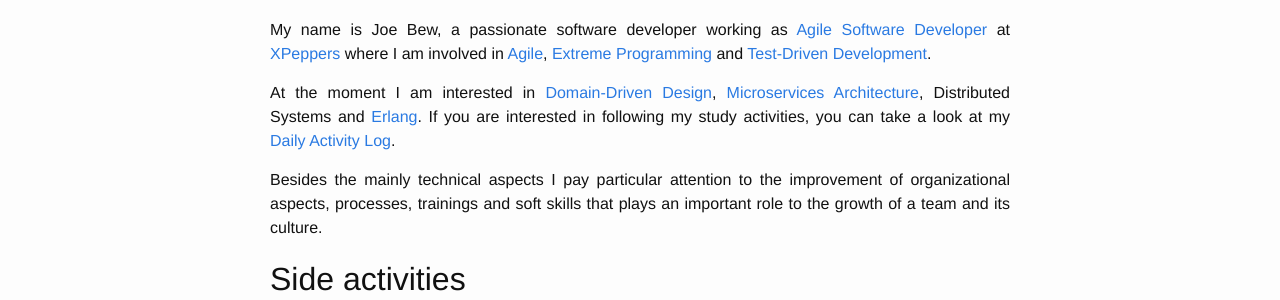
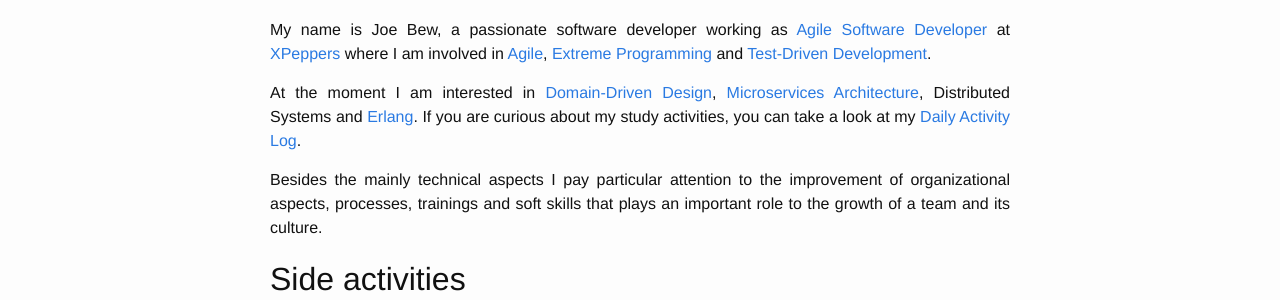
Before and after one commit to joebew42/joebew42.github.io, a Jekyll site: the page built from about.md, in a window 1280 px wide. Shown: the part 185-485 px from the top of the page. Built offline with Jekyll 4.4.1, drawn with Linux system fonts in a browser that asks for light colours.

Commit message:
remove a word repetition

```diff
--- a/about.md
+++ b/about.md
@@ -8,7 +8,7 @@
 
 My name is Joe Bew, a passionate software developer working as [Agile Software Developer](https://en.wikipedia.org/wiki/Agile_software_development) at [XPeppers](http://www.xpeppers.com/) where I am involved in [Agile](http://agilemanifesto.org/), [Extreme Programming](https://en.wikipedia.org/wiki/Extreme_programming) and [Test-Driven Development](https://en.wikipedia.org/wiki/Test-driven_development).
 
-At the moment I am interested in [Domain-Driven Design](https://en.wikipedia.org/wiki/Domain-driven_design), [Microservices Architecture](https://martinfowler.com/articles/microservices.html), Distributed Systems and [Erlang](https://www.erlang.org/). If you are interested in following my study activities, you can take a look at my [Daily Activity Log](http://joebew42.github.io/events.xml).
+At the moment I am interested in [Domain-Driven Design](https://en.wikipedia.org/wiki/Domain-driven_design), [Microservices Architecture](https://martinfowler.com/articles/microservices.html), Distributed Systems and [Erlang](https://www.erlang.org/). If you are curious about my study activities, you can take a look at my [Daily Activity Log](http://joebew42.github.io/events.xml).
 
 Besides the mainly technical aspects I pay particular attention to the improvement of organizational aspects, processes, trainings and soft skills that plays an important role to the growth of a team and its culture.
 
```
